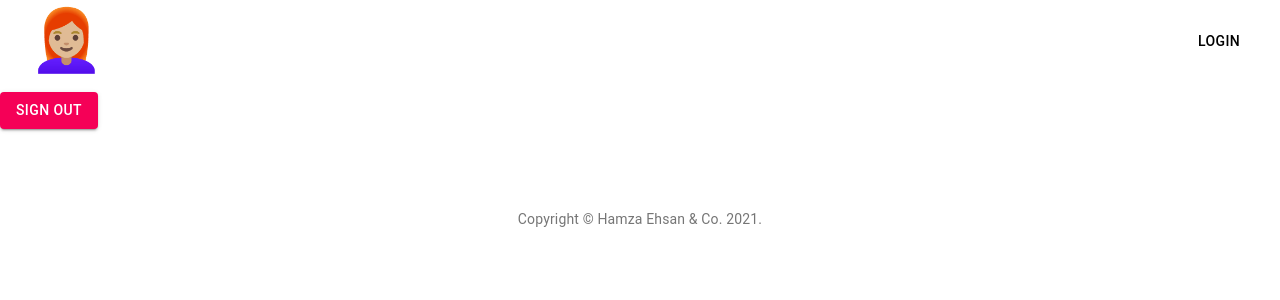
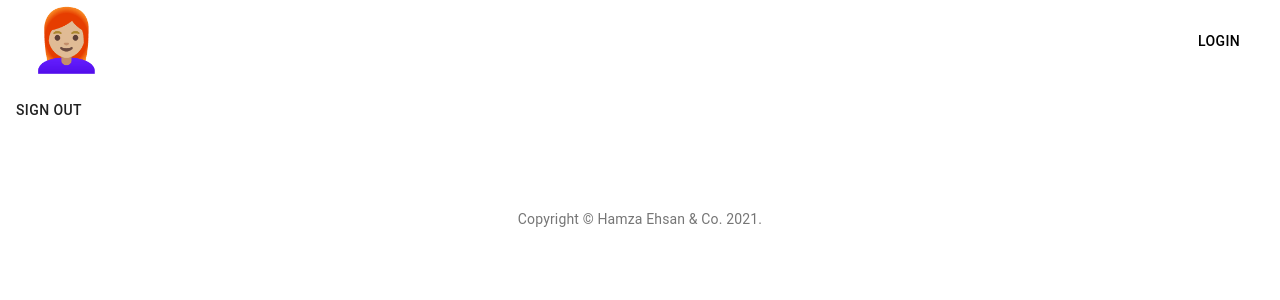
Before and after one commit to hamzaehsan97/texties_client, a Next.js app: page /layout/signout_button in a window 1280 px wide. Shown: the top 300 px of the page. Built offline with nearby package versions, Linux system fonts and the light colour scheme.

Commit message:
Fixed weird import error

```diff
--- a/pages/layout/navbar.js
+++ b/pages/layout/navbar.js
@@ -6,6 +6,7 @@ import { Toolbar } from "@material-ui/core";
 import { Typography } from "@material-ui/core";
 import { Button } from "@material-ui/core";
 import { Grid } from "@material-ui/core";
+import SignOutButton from "./signout_button";
 
 export default function NavBar() {
   const { user } = useContext(UserContext);
@@ -30,12 +31,14 @@ export default function NavBar() {
         >
           <Grid item>
             <Typography variant="h2" style={{ padding: "5px" }}>
-              👩🏼‍🦰
+              <a href="/" style={{ textDecoration: "none" }}>
+                👩🏼‍🦰
+              </a>
             </Typography>
           </Grid>
           <Grid item>
             {isUser ? (
-              <></>
+              <SignOutButton />
             ) : (
               <Button color="inherit" style={{ margin: "5px" }} href="/login">
                 Login
--- a/pages/layout/signout_button.js
+++ b/pages/layout/signout_button.js
@@ -37,7 +37,7 @@ export default function SignOutButton() {
   return (
     <div>
       <Button
-        variant="contained"
+        variant="inherit"
         color="secondary"
         className={classes.submit}
         onClick={handleClickOpen}
```
